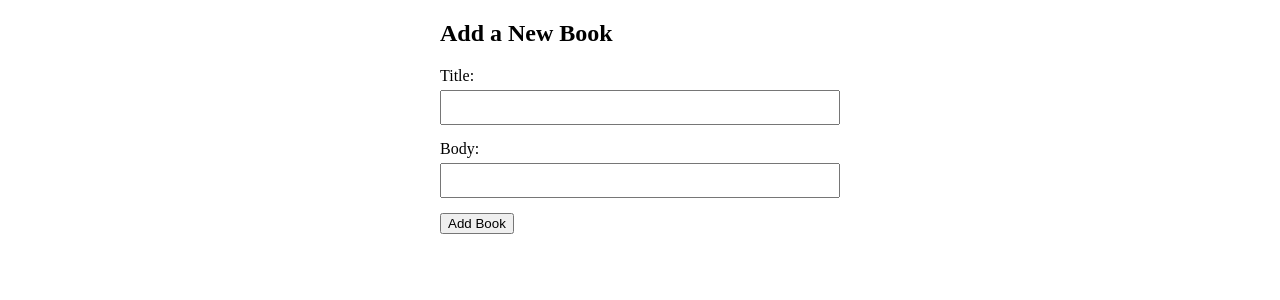
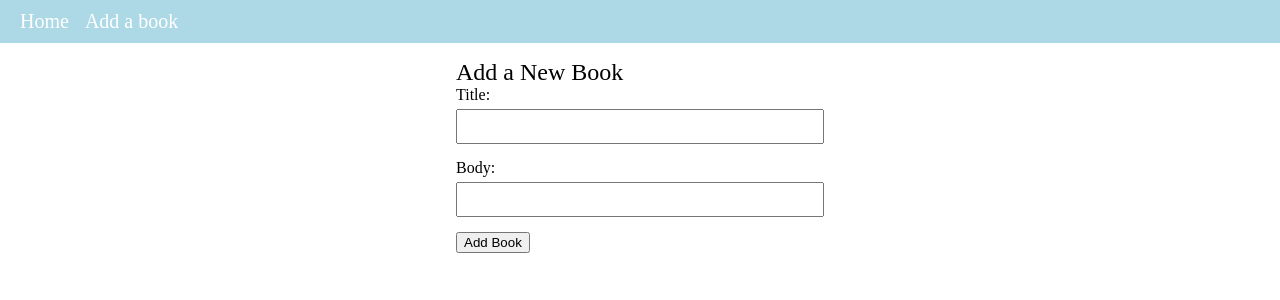
Before and after one commit to abdurrahmanseyidoglu/book-management, a Vue app: page /add-book in a window 1280 px wide. Shown: the top 300 px of the page. Built offline with nearby package versions, Linux system fonts and the light colour scheme.

Commit message:
cleanup styles and routes and finish book filtering via userId

```diff
--- a/src/App.vue
+++ b/src/App.vue
@@ -1,9 +1,18 @@
 <template>
+  <nav>
+    <Navbar />
+  </nav>
   <main>
-    <RouterView />
+    <RouterView class="px-1" />
   </main>
 </template>
 
 <script setup lang="ts">
 import { RouterView } from 'vue-router'
+import Navbar from './components/Navbar.vue'
 </script>
+<style lang="scss">
+.px-1 {
+  padding-inline: 1rem;
+}
+</style>
--- /dev/null
+++ b/src/assets/_reset.scss
@@ -0,0 +1,35 @@
+html {
+  box-sizing: border-box;
+  font-size: 16px;
+}
+
+*,
+*:before,
+*:after {
+  box-sizing: inherit;
+}
+
+body,
+h1,
+h2,
+h3,
+h4,
+h5,
+h6,
+p,
+ol,
+ul {
+  margin: 0;
+  padding: 0;
+  font-weight: normal;
+}
+
+ol,
+ul {
+  list-style: none;
+}
+
+img {
+  max-width: 100%;
+  height: auto;
+}
--- a/src/assets/base.css
+++ /dev/null
@@ -1,86 +0,0 @@
-/* color palette from <https://github.com/vuejs/theme> */
-:root {
-  --vt-c-white: #ffffff;
-  --vt-c-white-soft: #f8f8f8;
-  --vt-c-white-mute: #f2f2f2;
-
-  --vt-c-black: #181818;
-  --vt-c-black-soft: #222222;
-  --vt-c-black-mute: #282828;
-
-  --vt-c-indigo: #2c3e50;
-
-  --vt-c-divider-light-1: rgba(60, 60, 60, 0.29);
-  --vt-c-divider-light-2: rgba(60, 60, 60, 0.12);
-  --vt-c-divider-dark-1: rgba(84, 84, 84, 0.65);
-  --vt-c-divider-dark-2: rgba(84, 84, 84, 0.48);
-
-  --vt-c-text-light-1: var(--vt-c-indigo);
-  --vt-c-text-light-2: rgba(60, 60, 60, 0.66);
-  --vt-c-text-dark-1: var(--vt-c-white);
-  --vt-c-text-dark-2: rgba(235, 235, 235, 0.64);
-}
-
-/* semantic color variables for this project */
-:root {
-  --color-background: var(--vt-c-white);
-  --color-background-soft: var(--vt-c-white-soft);
-  --color-background-mute: var(--vt-c-white-mute);
-
-  --color-border: var(--vt-c-divider-light-2);
-  --color-border-hover: var(--vt-c-divider-light-1);
-
-  --color-heading: var(--vt-c-text-light-1);
-  --color-text: var(--vt-c-text-light-1);
-
-  --section-gap: 160px;
-}
-
-@media (prefers-color-scheme: dark) {
-  :root {
-    --color-background: var(--vt-c-black);
-    --color-background-soft: var(--vt-c-black-soft);
-    --color-background-mute: var(--vt-c-black-mute);
-
-    --color-border: var(--vt-c-divider-dark-2);
-    --color-border-hover: var(--vt-c-divider-dark-1);
-
-    --color-heading: var(--vt-c-text-dark-1);
-    --color-text: var(--vt-c-text-dark-2);
-  }
-}
-
-*,
-*::before,
-*::after {
-  box-sizing: border-box;
-  margin: 0;
-  font-weight: normal;
-}
-
-body {
-  min-height: 100vh;
-  color: var(--color-text);
-  background: var(--color-background);
-  transition:
-    color 0.5s,
-    background-color 0.5s;
-  line-height: 1.6;
-  font-family:
-    Inter,
-    -apple-system,
-    BlinkMacSystemFont,
-    'Segoe UI',
-    Roboto,
-    Oxygen,
-    Ubuntu,
-    Cantarell,
-    'Fira Sans',
-    'Droid Sans',
-    'Helvetica Neue',
-    sans-serif;
-  font-size: 15px;
-  text-rendering: optimizeLegibility;
-  -webkit-font-smoothing: antialiased;
-  -moz-osx-font-smoothing: grayscale;
-}
--- a/src/assets/main.css
+++ /dev/null
@@ -1,35 +0,0 @@
-@import './base.css';
-
-#app {
-  max-width: 1280px;
-  margin: 0 auto;
-  padding: 2rem;
-  font-weight: normal;
-}
-
-a,
-.green {
-  text-decoration: none;
-  color: hsla(160, 100%, 37%, 1);
-  transition: 0.4s;
-  padding: 3px;
-}
-
-@media (hover: hover) {
-  a:hover {
-    background-color: hsla(160, 100%, 37%, 0.2);
-  }
-}
-
-@media (min-width: 1024px) {
-  body {
-    display: flex;
-    place-items: center;
-  }
-
-  #app {
-    display: grid;
-    grid-template-columns: 1fr 1fr;
-    padding: 0 2rem;
-  }
-}
--- /dev/null
+++ b/src/assets/main.scss
@@ -0,0 +1 @@
+@import './reset';
--- /dev/null
+++ b/src/components/Navbar.vue
@@ -0,0 +1,31 @@
+<template>
+  <nav class="navbar">
+    <RouterLink to="/" class="navbar__link">Home</RouterLink>
+    <RouterLink to="/add-book" class="navbar__link">Add a book</RouterLink>
+  </nav>
+</template>
+
+<script setup lang="ts"></script>
+
+<style lang="scss">
+.navbar {
+  display: flex;
+  justify-content: flex-start;
+  align-items: center;
+  gap: 1rem;
+  padding: 10px 20px;
+  background-color: lightblue;
+  color: white;
+  width: 100%;
+  margin-bottom: 1rem;
+}
+
+.navbar__link {
+  color: white;
+  text-decoration: none;
+  font-size: 1.25rem;
+  &:hover{
+    color: red;
+  }
+}
+</style>
--- a/src/main.ts
+++ b/src/main.ts
@@ -1,3 +1,4 @@
+import './assets/main.scss'
 import { createApp } from 'vue'
 import App from './App.vue'
 import router from './router'
--- a/src/router.ts
+++ b/src/router.ts
@@ -1,6 +1,7 @@
 import HomeView from './views/HomeView.vue'
 import BookView from './views/BookView.vue'
 import AddBook from './views/AddBook.vue'
+import UpdateBook from './views/UpdateBook.vue'
 
 import { createRouter, createWebHistory } from 'vue-router'
 
@@ -9,7 +10,8 @@ const router = createRouter({
   routes: [
     { path: '/', name: 'home', component: HomeView },
     { path: '/:id', name: 'singleBook', component: BookView },
-    { path: '/add-book', name: 'addBook', component: AddBook }
+    { path: '/add-book', name: 'addBook', component: AddBook },
+    { path: '/update-book/:id', name: 'updateBook', component: UpdateBook }
   ]
 })
 
--- a/src/views/HomeView.vue
+++ b/src/views/HomeView.vue
@@ -1,46 +1,133 @@
 <template>
-  <h1>This is the home</h1>
+  <div>
     <div v-if="isFetching" class="fetching">
       <h1>Fetching Data.........</h1>
     </div>
     <div v-else-if="error" class="error">
       <h1>Error while Fetching</h1>
     </div>
-  <div v-else-if="data" class="books">
-    <div v-for="book in data" :key="book.id" class="book">
-      <RouterLink :to="`/${book.id}`">
+    <div v-else>
+      <input
+        v-model.number="userId"
+        type="number"
+        placeholder="Filter by User ID"
+        class="user-id-input"
+      />
+      <div v-if="filteredBooks && filteredBooks.length > 0" class="books">
+        <div v-for="book in filteredBooks" :key="book.id" class="book">
+          <RouterLink :to="`/${book.id}`" class="book__link">
             <h2 class="book__title">
               {{ book.title }}
             </h2>
-        <p class="book__title">
+            <p class="book__body">
               {{ book.body }}
             </p>
           </RouterLink>
+          <div class="book__update-delete">
+            <RouterLink :title="book.title" :body="book.body" :author-id="book.userId" :to="`update-book/${book.id}`">
+              <button class="book__update">Update</button></RouterLink
+            >
+            <button class="book__delete" @click="deleteBook(book.id)">Delete</button>
+          </div>
+        </div>
+      </div>
     </div>
   </div>
 </template>
+
 <script setup lang="ts">
+import { ref, computed } from 'vue'
 import { useFetch } from '@vueuse/core'
 import { RouterLink } from 'vue-router'
-// const url = 'https://jsonplaceholder.typicode.com/todos'
-const { isFetching, error, data } = useFetch<Book>(
-  'https://jsonplaceholder.typicode.com/posts'
-).json()
+
 interface Book {
   userId: number
   id: number
   title: string
   body: string
 }
+
+const userId = ref<number | null>(null)
+
+// Fetch data initially, you might want to adapt this for better userId management.
+const { isFetching, error, data } = useFetch<Book[]>(
+  `https://jsonplaceholder.typicode.com/posts`
+).json()
+
+const filteredBooks = computed(() => {
+  const currentUserId = userId.value
+  const books = data.value
+  if (currentUserId) {
+    return books.filter((book) => book.userId === currentUserId)
+  }
+
+  // If no userId is provided, return all books
+  return books
+})
+
+const deleteBook = (id: number) => {
+  console.log('Delete book with id:', id)
+}
 </script>
 
 <style lang="scss">
+.user-id-input {
+  margin-bottom: 10px;
+  padding: 1rem;
+  font-size: 1rem;
+}
+
 .books {
+  display: flex;
+  flex-wrap: wrap;
+}
+
 .book {
   padding: 10px;
-    border: 1px solid red;
-    border-radius: 5px;
-    margin-bottom: 10px;
+  width: 100%;
+}
+
+.book__link {
+  text-decoration: none;
+  color: inherit;
+}
+
+.book__title {
+  font-size: 1.2em;
+}
+
+.book__body {
+  font-size: 1em;
+}
+
+.book__update-delete {
+  margin-top: 10px;
+  .book__update,
+  .book__delete {
+    margin-right: 10px;
+    padding: 1rem;
+    border-radius: 10px;
+    outline: none;
+    box-shadow: none;
+    border: none;
+
+    &:hover {
+      cursor: pointer;
+    }
+  }
+  .book__update {
+    background-color: green;
+    color: white;
+    &:hover {
+      background-color: lighten(green, 3);
+    }
+  }
+  .book__delete {
+    background-color: lightcoral;
+    color: white;
+    &:hover {
+      background-color: darken(lightcoral, 5);
+    }
   }
 }
 </style>
```
Lines whose indentation alone changed are shown as unchanged.
